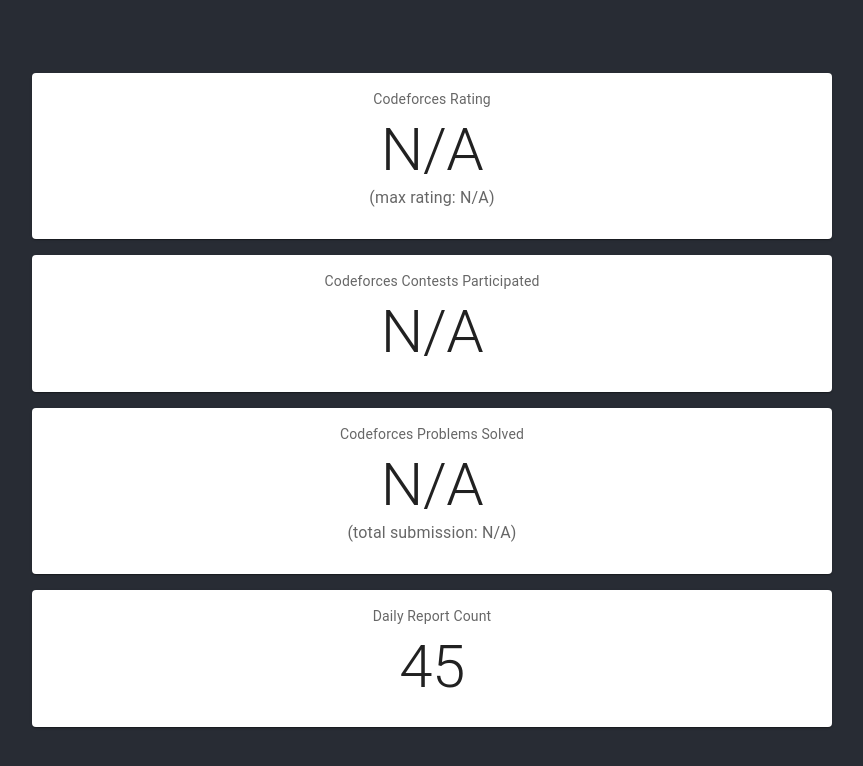
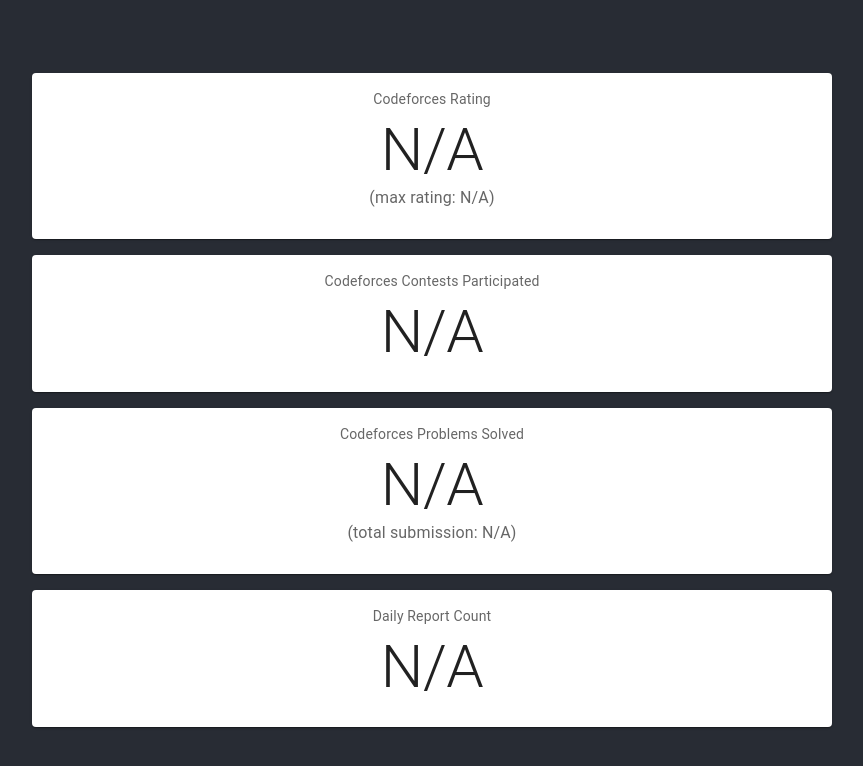
Before and after one commit to huyfififi/dashboard-frontend, a React (Create React App) app: page / in a window 1280 px wide. Shown: the top 766 px of the page, without its empty margins (208-1071 px from the left). Built offline with nearby package versions, Linux system fonts and the light colour scheme; no server answers.

Commit message:
Add auto-refresh for a card

```diff
--- a/src/App.js
+++ b/src/App.js
@@ -10,6 +10,7 @@
 function App() {
   const [codeforcesUserBasicInfo, setCodeforcesUserBasicInfo] = useState(null);
   const [codeforcesUserStatistics, setCodeforcesUserStatistics] = useState(null);
+  const [dailyReportLiCount, setDailyReportLiCount] = useState(null);
 
   useEffect(() => {
     const fetchData = async () => {
@@ -21,6 +22,14 @@
         const codeforcesUserStatisticsResponse = await fetch('http://localhost:8000/api/v1/codeforces/user/statistics/');
         const codeforcesUserStatisticsResponseJson = await codeforcesUserStatisticsResponse.json();
         setCodeforcesUserStatistics(codeforcesUserStatisticsResponseJson);
+
+        const dailyReportResponse = await fetch('https://nippo.huyfififi.com/');
+        const htmlString = await dailyReportResponse.text();
+        const parser = new DOMParser();
+        const doc = parser.parseFromString(htmlString, 'text/html');
+        const liTags = doc.querySelectorAll('li');
+        setDailyReportLiCount(liTags.length)
+
       } catch (error) {
         console.error(error);
       }
@@ -28,7 +37,7 @@
 
     fetchData();
 
-    const interval = setInterval(fetchData, 60000);  // 60 seconds
+    const interval = setInterval(fetchData, 600000);  // 60 seconds
 
     return () => clearInterval(interval);
   }, []);
@@ -49,7 +58,7 @@
         </div>
 
         <div className="card-container">
-          <DailyReportCard />
+          <DailyReportCard data={dailyReportLiCount}/>
         </div>
       </div>
     </div>
--- a/src/DailyReportCard.js
+++ b/src/DailyReportCard.js
@@ -3,7 +3,7 @@
 import CardContent from '@mui/material/CardContent';
 import Typography from '@mui/material/Typography';
 
-export function DailyReportCard() {
+export function DailyReportCard({ data }) {
   return (
     <Card sx={{ width: '80vw', maxWidth: '800px' }}>
       <CardContent>
@@ -11,7 +11,7 @@
           Daily Report Count
         </Typography>
         <Typography variant="h2" component="div">
-          45
+          {data ? data : 'N/A'}
         </Typography>
       </CardContent>
     </Card>
```
